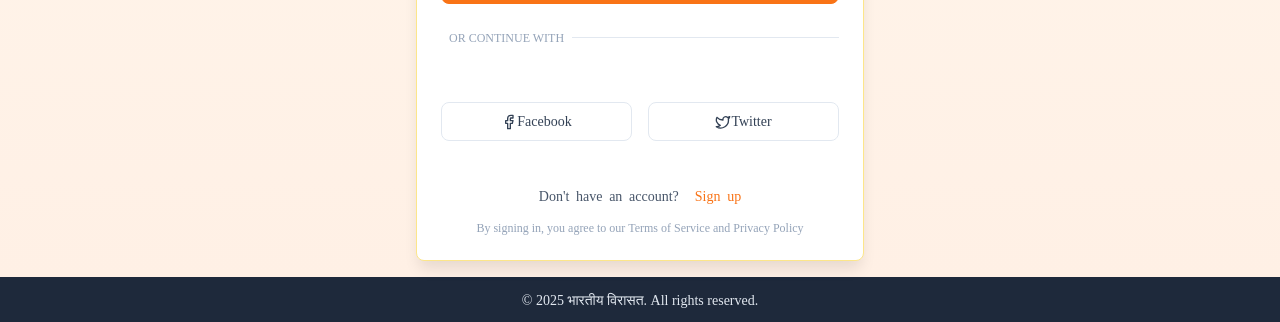
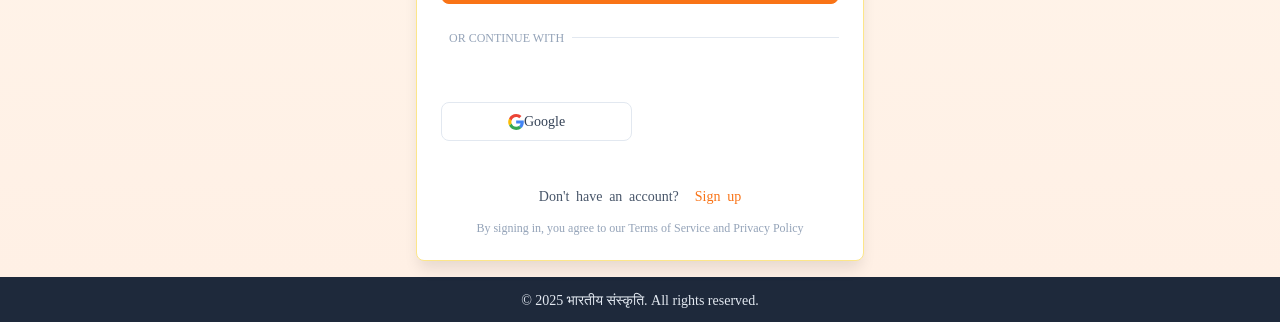
Before and after one commit to prasadmahind123/IndianCulture, a React (Vite) app: page /loginPage in a window 1280 px wide. Shown: the part 480-802 px from the top of the page. Built offline with nearby package versions, Linux system fonts and the light colour scheme.

Commit message:
Update LoginPage.jsx

```diff
--- a/src/Pages/LoginPage.jsx
+++ b/src/Pages/LoginPage.jsx
@@ -4,9 +4,13 @@
 import {
   getAuth,
   signInWithEmailAndPassword,
+  GoogleAuthProvider,
+  signInWithPopup,
 } from 'firebase/auth';
+import { getDatabase, ref, set } from 'firebase/database';
 import { app } from '../FireBase';
 const auth = getAuth(app);
+const googleProvider = new GoogleAuthProvider();
 export default function LoginPage() {
     const navigate = useNavigate();
   const [showPassword, setShowPassword] = useState(false)
@@ -38,7 +42,23 @@
         setIsLoading(false);
       }
     };
-
+      const handleGoogleSignIn = async () => {
+        setIsLoading(true);
+        try {
+          const result = await signInWithPopup(auth, googleProvider);
+          const user = result.user;
+          await set(ref(getDatabase(app), 'users/' + user.email.split('@')[0]), {
+            name: user.displayName,
+            email: user.email,
+            password: user.uid,
+          });
+          navigate('/');
+        } catch (error) {
+          alert(error.message);
+        } finally {
+          setIsLoading(false);
+        }
+      }
   if (isLoading) {
     return (
       <div className="loader-container">
@@ -169,40 +189,15 @@
               <span className="auth-divider-text">Or continue with</span>
             </div>
 
-            <div className="auth-social-buttons">
+            <div className="auth-social-buttons" onClick={handleGoogleSignIn}>
               <button className="auth-btn btn-social">
-                <svg
-                  xmlns="http://www.w3.org/2000/svg"
-                  width="18"
-                  height="18"
-                  viewBox="0 0 24 24"
-                  fill="none"
-                  stroke="currentColor"
-                  strokeWidth="2"
-                  strokeLinecap="round"
-                  strokeLinejoin="round"
-                  className="auth-icon-small"
-                >
-                  <path d="M18 2h-3a5 5 0 0 0-5 5v3H7v4h3v8h4v-8h3l1-4h-4V7a1 1 0 0 1 1-1h3z" />
+              <svg className="auth-icon-small" xmlns="http://www.w3.org/2000/svg" width="15" height="20" preserveAspectRatio="xMidYMid" viewBox="0 0 256 262" id="google">
+                  <path fill="#4285F4" d="M255.878 133.451c0-10.734-.871-18.567-2.756-26.69H130.55v48.448h71.947c-1.45 12.04-9.283 30.172-26.69 42.356l-.244 1.622 38.755 30.023 2.685.268c24.659-22.774 38.875-56.282 38.875-96.027"></path>
+                  <path fill="#34A853" d="M130.55 261.1c35.248 0 64.839-11.605 86.453-31.622l-41.196-31.913c-11.024 7.688-25.82 13.055-45.257 13.055-34.523 0-63.824-22.773-74.269-54.25l-1.531.13-40.298 31.187-.527 1.465C35.393 231.798 79.49 261.1 130.55 261.1"></path>
+                  <path fill="#FBBC05" d="M56.281 156.37c-2.756-8.123-4.351-16.827-4.351-25.82 0-8.994 1.595-17.697 4.206-25.82l-.073-1.73L15.26 71.312l-1.335.635C5.077 89.644 0 109.517 0 130.55s5.077 40.905 13.925 58.602l42.356-32.782"></path>
+                  <path fill="#EB4335" d="M130.55 50.479c24.514 0 41.05 10.589 50.479 19.438l36.844-35.974C195.245 12.91 165.798 0 130.55 0 79.49 0 35.393 29.301 13.925 71.947l42.211 32.783c10.59-31.477 39.891-54.251 74.414-54.251"></path>
                 </svg>
-                Facebook
-              </button>
-              <button className="auth-btn btn-social">
-                <svg
-                  xmlns="http://www.w3.org/2000/svg"
-                  width="18"
-                  height="18"
-                  viewBox="0 0 24 24"
-                  fill="none"
-                  stroke="currentColor"
-                  strokeWidth="2"
-                  strokeLinecap="round"
-                  strokeLinejoin="round"
-                  className="auth-icon-small"
-                >
-                  <path d="M22 4s-.7 2.1-2 3.4c1.6 10-9.4 17.3-18 11.6 2.2.1 4.4-.6 6-2C3 15.5.5 9.6 3 5c2.2 2.6 5.6 4.1 9 4-.9-4.2 4-6.6 7-3.8 1.1 0 3-1.2 3-1.2z" />
-                </svg>
-                Twitter
+                Google
               </button>
             </div>
           </div>
@@ -225,7 +220,7 @@
 
       <footer className="auth-footer-bar">
         <div className="container">
-          <p>&copy; {new Date().getFullYear()} भारतीय विरासत. All rights reserved.</p>
+          <p>&copy; {new Date().getFullYear()} भारतीय संस्कृति. All rights reserved.</p>
         </div>
       </footer>
     </div>
```
